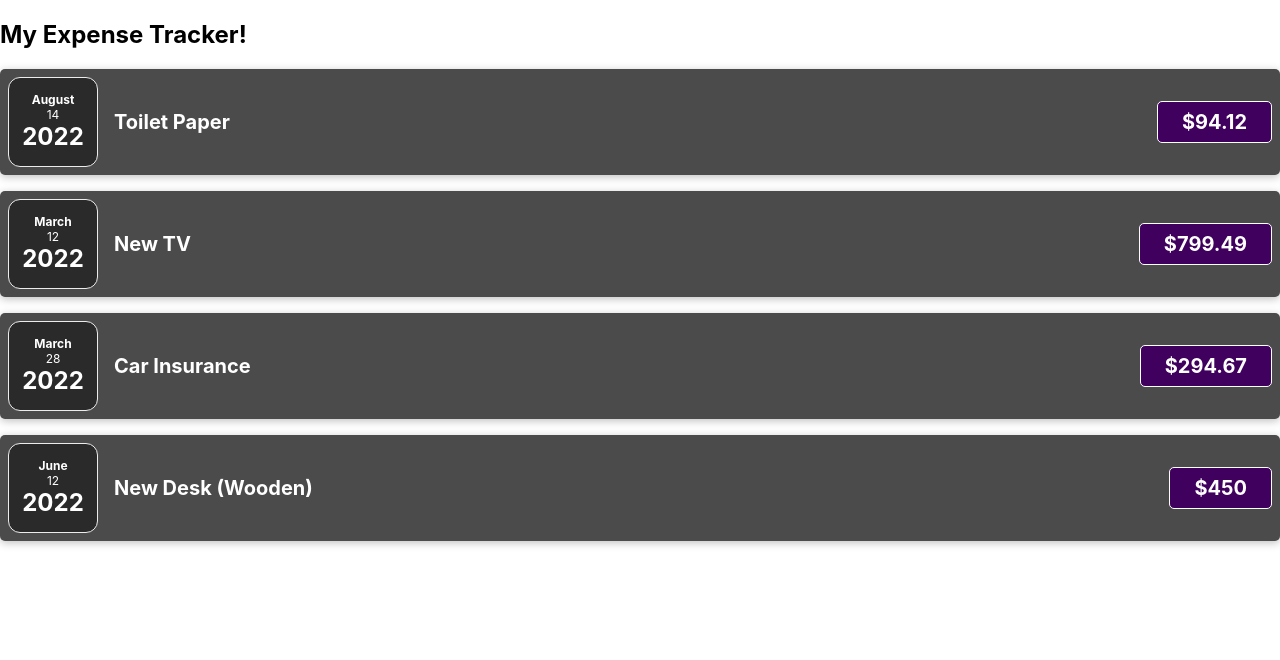
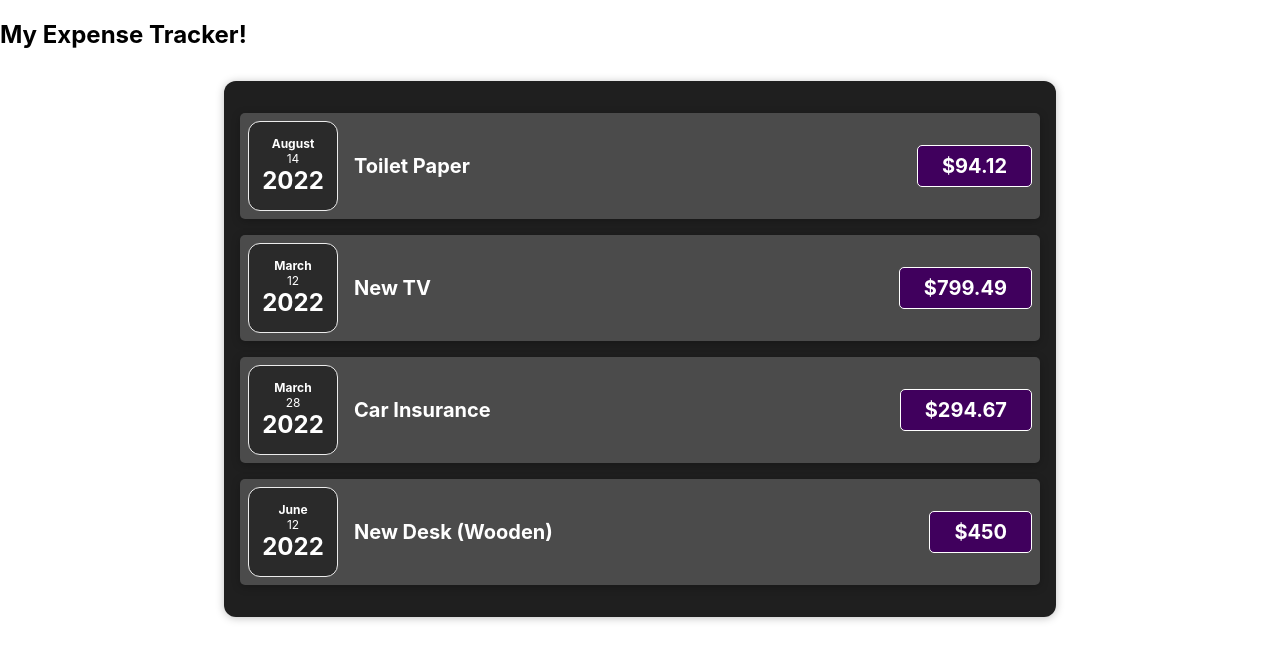
Before and after one commit to Esa-Gavin/Expense-Tracker, a React (Create React App) app: page / in a window 1280 px wide. Shown: the top 660 px of the page. Built offline with nearby package versions, Linux system fonts and the light colour scheme.

Commit message:
split the main component app.js file into two components

```diff
--- a/src/App.js
+++ b/src/App.js
@@ -1,4 +1,4 @@
-import ExpenseItem from "./components/ExpenseItem";
+import ExpenseMain from "./components/ExpenseMain";
 
 function App() {
   const expenses = [
@@ -33,11 +33,9 @@ function App() {
   return (
     <div>
       <h2>My Expense Tracker!</h2>
-      <ExpenseItem kichwa={expenses[0].title} bei={expenses[0].amount} tarehe={expenses[0].date} />
-      <ExpenseItem kichwa={expenses[1].title} bei={expenses[1].amount} tarehe={expenses[1].date} />
-      <ExpenseItem kichwa={expenses[2].title} bei={expenses[2].amount} tarehe={expenses[2].date} />
-      <ExpenseItem kichwa={expenses[3].title} bei={expenses[3].amount} tarehe={expenses[3].date} />
+      <ExpenseMain items={expenses} />
     </div>
+
   );
 }
 
--- /dev/null
+++ b/src/components/ExpenseMain.css
@@ -0,0 +1,9 @@
+.expenses {
+  padding: 1rem;
+  background-color: rgb(31, 31, 31);
+  margin: 2rem auto;
+  width: 50rem;
+  max-width: 95%;
+  border-radius: 12px;
+  box-shadow: 0 1px 8px rgba(0, 0, 0, 0.25);
+}
--- /dev/null
+++ b/src/components/ExpenseMain.js
@@ -0,0 +1,16 @@
+import './ExpenseMain.css';
+import ExpenseItem from './ExpenseItem';
+
+function ExpenseMain(props) {
+    return (
+        <div className='expenses'>
+            <ExpenseItem kichwa={props.items[0].title} bei={props.items[0].amount} tarehe={props.items[0].date} />
+            <ExpenseItem kichwa={props.items[1].title} bei={props.items[1].amount} tarehe={props.items[1].date} />
+            <ExpenseItem kichwa={props.items[2].title} bei={props.items[2].amount} tarehe={props.items[2].date} />
+            <ExpenseItem kichwa={props.items[3].title} bei={props.items[3].amount} tarehe={props.items[3].date} />
+        </div>
+
+    )
+}
+
+export default ExpenseMain;
```
